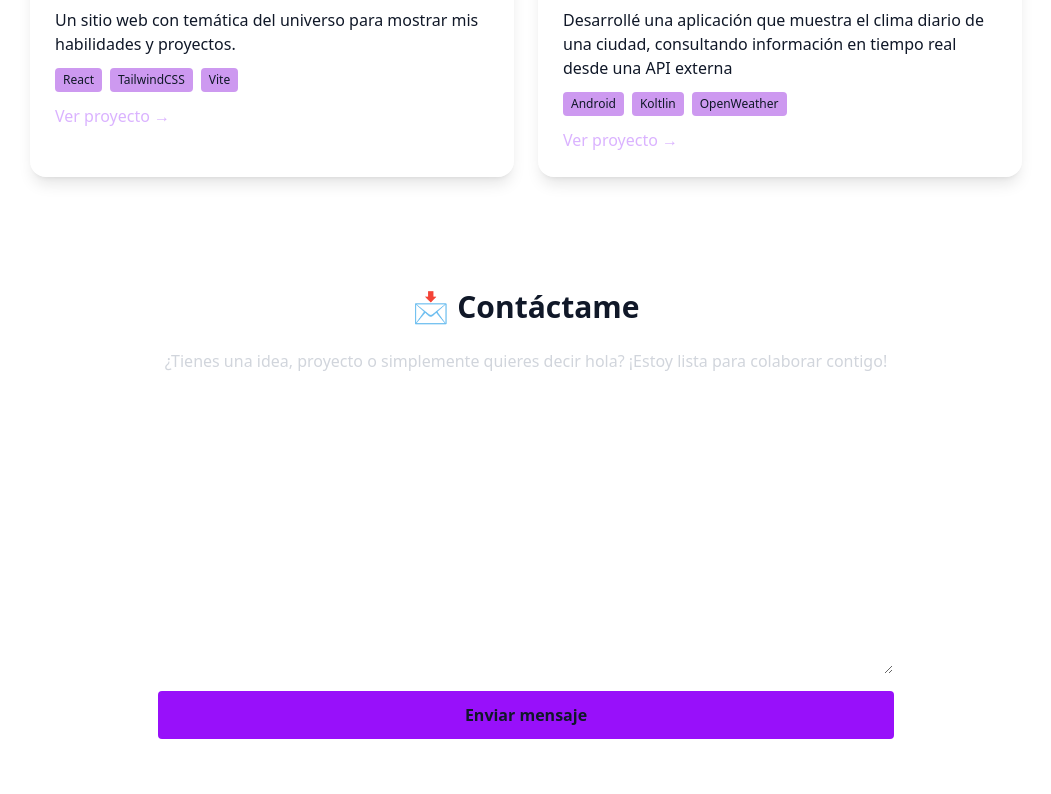
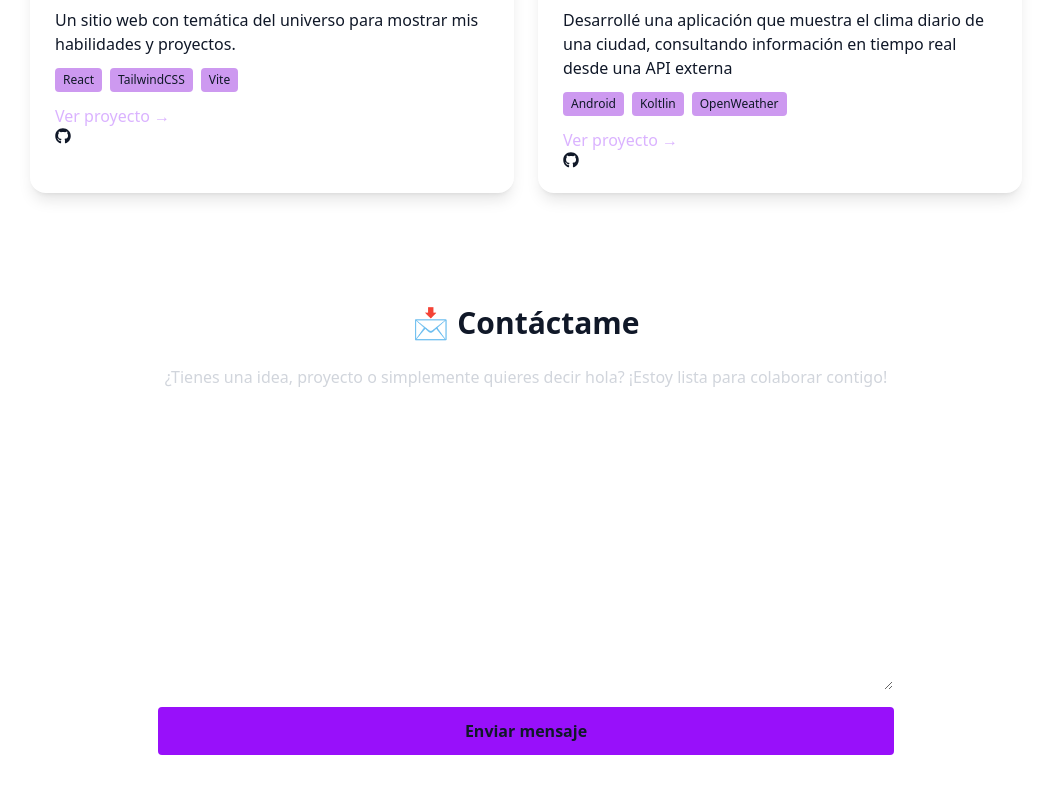
Before and after one commit to AlceaXich/Portafolio-Website, a React (Vite) app in the folder portafolio-website-v2/: page / in a window 1280 px wide. Shown: the part 969-1763 px from the top of the page, without its empty margins (114-1165 px from the left). Built offline with nearby package versions, Linux system fonts and the light colour scheme.

Commit message:
Add URL of repositories of projects

```diff
--- a/portafolio-website-v2/src/components/Projects.jsx
+++ b/portafolio-website-v2/src/components/Projects.jsx
@@ -1,3 +1,4 @@
+import { FaGithub, FaLinkedin, FaGitlab, FaDiscord } from 'react-icons/fa'
 /**
  * Componente Projects.
  *
@@ -16,12 +17,14 @@ export default function Projects() {
       description: "Un sitio web con temática del universo para mostrar mis habilidades y proyectos.",
       technologies: ["React", "TailwindCSS", "Vite"],
       link: "#",
+      linkRepository: "https://github.com/AlceaXich/Portafolio-Website/tree/main/portafolio-website-v2",
     },
     {
       title: "Aplicación del clima",
       description: "Desarrollé una aplicación que muestra el clima diario de una ciudad, consultando información en tiempo real desde una API externa",
       technologies: ["Android", "Koltlin", "OpenWeather"],
       link: "#",
+      linkRepository: "https://github.com/AlceaXich/WeatherApp",
     },
   ]
 
@@ -50,6 +53,16 @@ export default function Projects() {
                 Ver proyecto →
               </a>
             )}
+            <div>{project.linkRepository && (
+              <a
+                href={project.linkRepository}
+                target="_blank"
+                rel="noopener noreferrer">
+                  <FaGithub className="hover:text-purple-400 transition-colors" />
+              </a>
+            )}
+            </div>
+
           </div>
         ))}
       </div>
```
